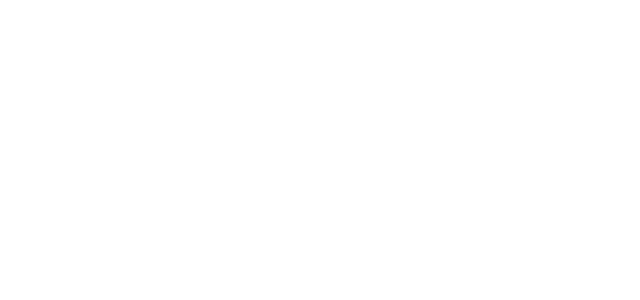
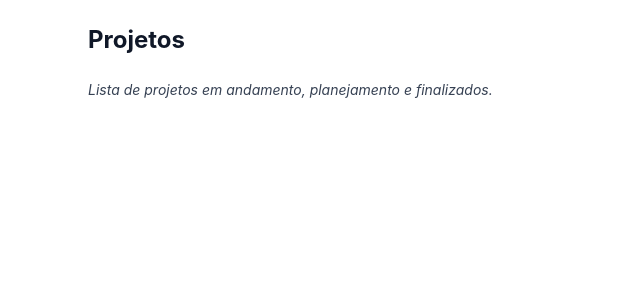
Before and after one commit to GabrielMattosA/SouMega, a React (Vite) app in the folder Front-end/: page /projetos in a window 1280 px wide. Before the commit this address had no page. Shown: the top 300 px of the page, without its empty margins (0-640 px from the left). Built offline with nearby package versions, Linux system fonts and the light colour scheme.

Commit message:
feat: configura rota página de projetos

```diff
--- a/Front-end/src/App.jsx
+++ b/Front-end/src/App.jsx
@@ -1,12 +1,13 @@
 import { BrowserRouter, Routes, Route, Navigate } from 'react-router-dom';
 import MemberPage from './pages/membros/MemberPage';
+import ProjectPage from './pages/projetos/ProjectPage';
 
 export default function App() {
   return (
     <BrowserRouter>
       <Routes>
         <Route path="/" element={<Navigate to="/membros" replace />} />
-
+        <Route path="/projetos" element={<ProjectPage />} />
         <Route path="/membros" element={<MemberPage />} />
       </Routes>
     </BrowserRouter>
```
